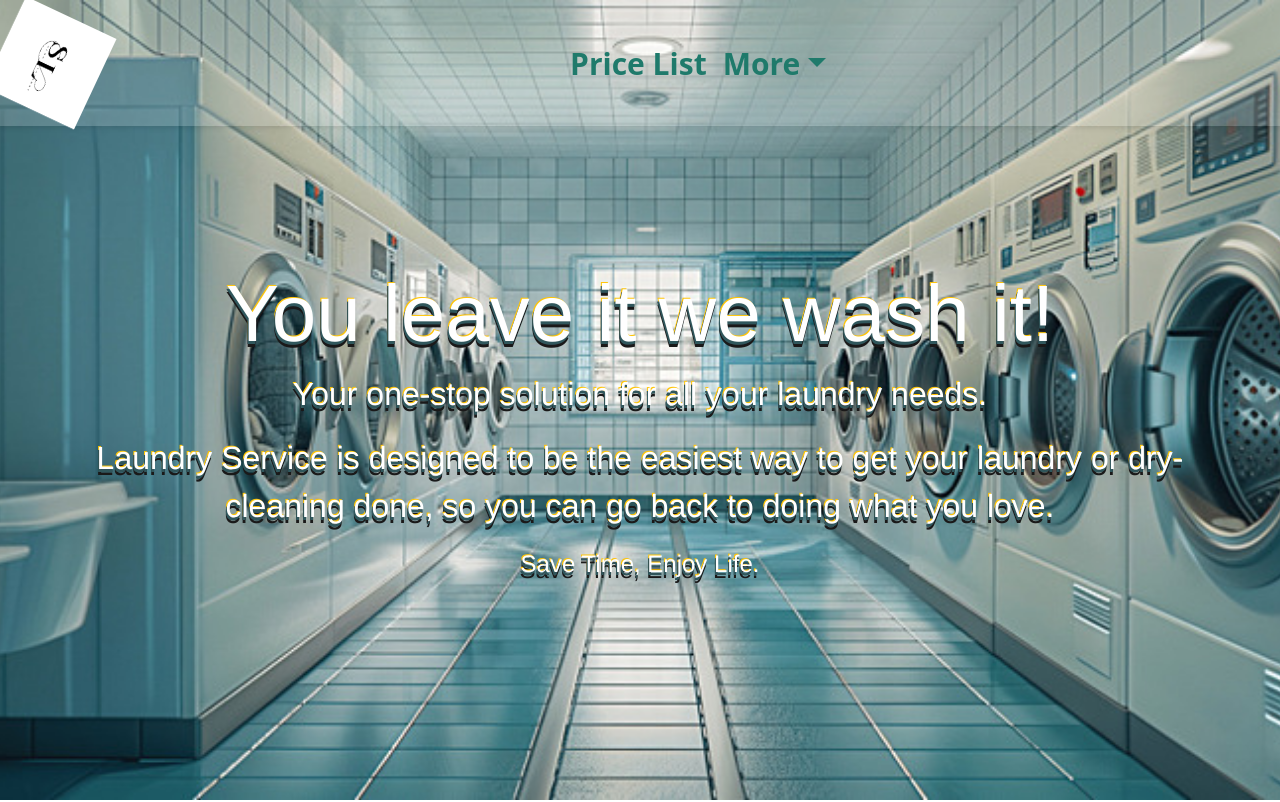
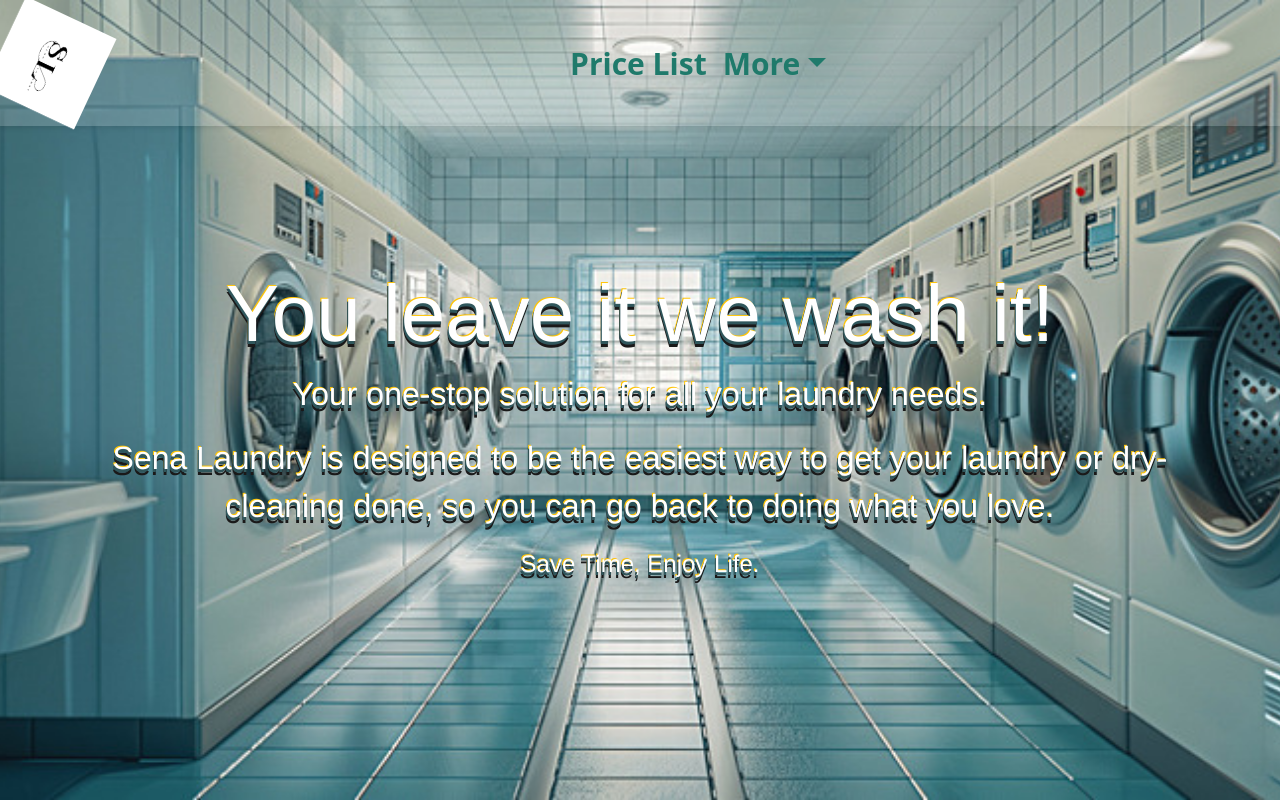
Before and after one commit to sarahdeve/senalaundry, a React (Create React App) app: page / in a window 1280 px wide. Shown: the top 802 px of the page. Built offline with nearby package versions, Linux system fonts and the light colour scheme.

Commit message:
Update Home.js

```diff
--- a/src/components/Home.js
+++ b/src/components/Home.js
@@ -7,7 +7,7 @@ const Home = () => {
           <div className='row home-page-body'>
           <h1>You leave it we wash it!</h1>
           <p>Your one-stop solution for all your laundry needs.</p>
-          <p>Laundry Service is designed to be the easiest way to get your laundry or dry-cleaning done, so you can go back to doing what you love.</p>
+          <p>Sena Laundry is designed to be the easiest way to get your laundry or dry-cleaning done, so you can go back to doing what you love.</p>
          <small>Save Time, Enjoy Life.</small>
           </div>
        </div>
```
